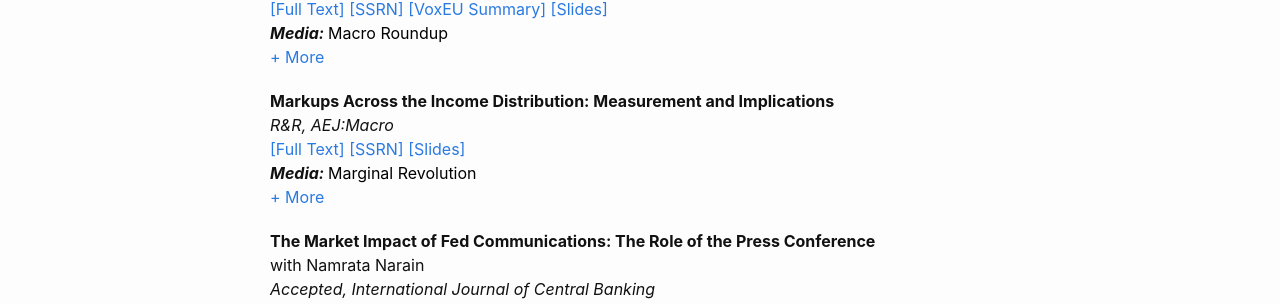
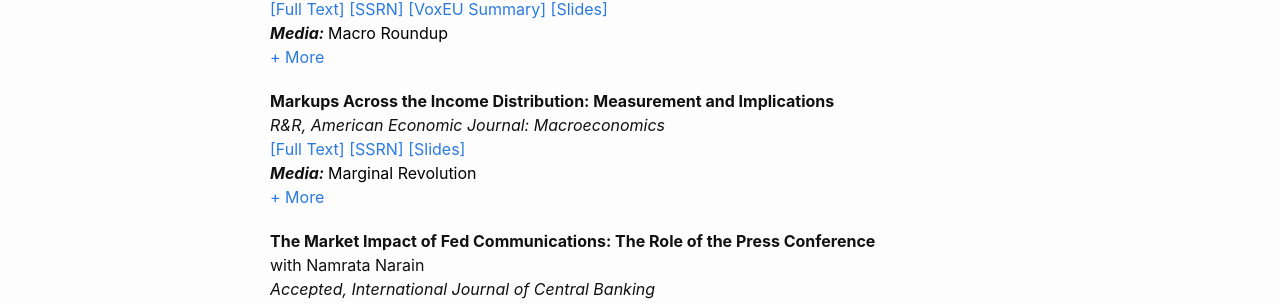
Before and after one commit to kunalsangani/kunalsangani.github.io, a Jekyll site: the page built from research.markdown, in a window 1280 px wide. Shown: the part 570-874 px from the top of the page. Built offline with Jekyll 4.4.1, drawn with Linux system fonts in a browser that asks for light colours; nearby versions of some CDN libraries.

Commit message:
Status update

```diff
--- a/_data/research.yml
+++ b/_data/research.yml
@@ -88,7 +88,8 @@
     - income_markups:
       title: >-
         Markups Across the Income Distribution: Measurement and Implications
-      status: R&R, AEJ:Macro
+      status: >-
+        R&R, American Economic Journal: Macroeconomics
       links:
         - paper:
           name: Full Text
```
